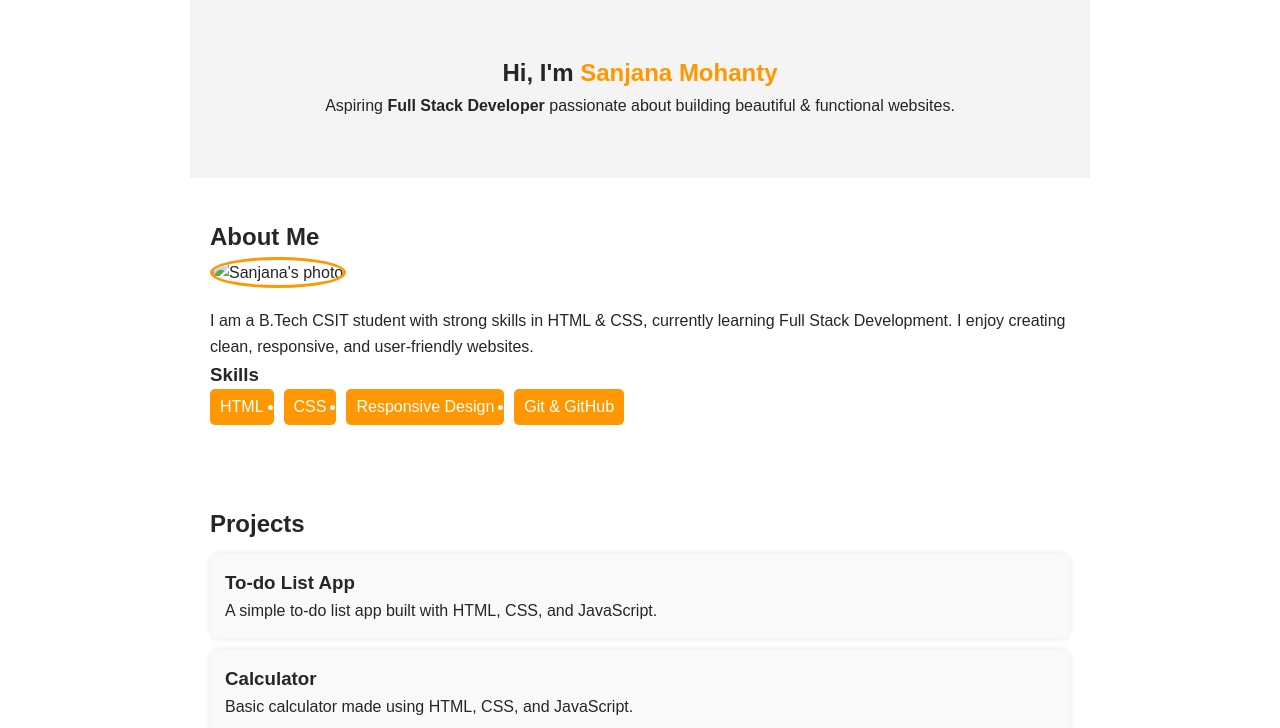
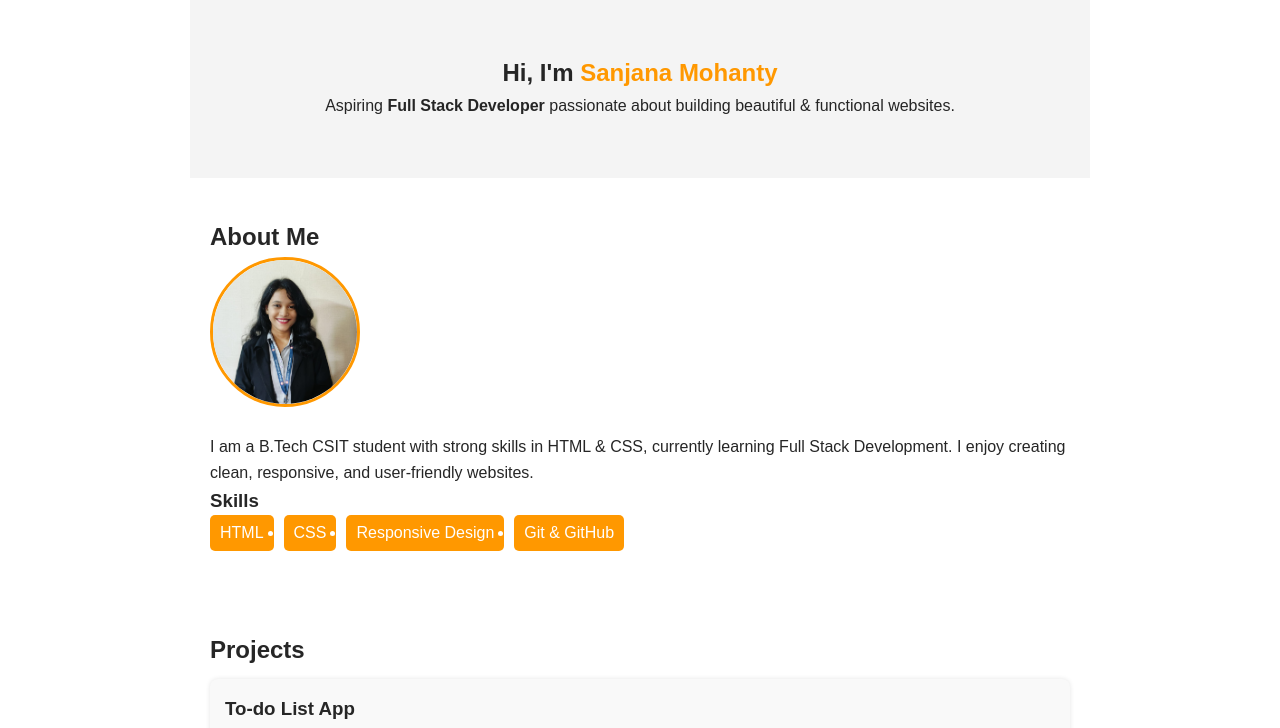
Before and after one commit to Sanjanamohanty123/portfolio-website, a plain HTML site: page index.html in a window 1280 px wide. Shown: the part 64-792 px from the top of the page. Drawn offline with Linux system fonts and the light colour scheme.

Commit message:
Update index.html

```diff
--- a/index.html
+++ b/index.html
@@ -29,7 +29,7 @@
   <!-- ===== ABOUT SECTION ===== -->
   <section id="about" class="section">
     <h2>About Me</h2>
-    <img src="image/profile pic.jpg" alt="Sanjana's photo" class="profile-pic">
+    <img src="profile pic.jpg" alt="Sanjana's photo" class="profile-pic">
     <p>
       I am a B.Tech CSIT student with strong skills in HTML & CSS, currently learning Full Stack Development.
       I enjoy creating clean, responsive, and user-friendly websites.
@@ -70,4 +70,5 @@
   </footer>
 
 </body>
+
 </html>
```
